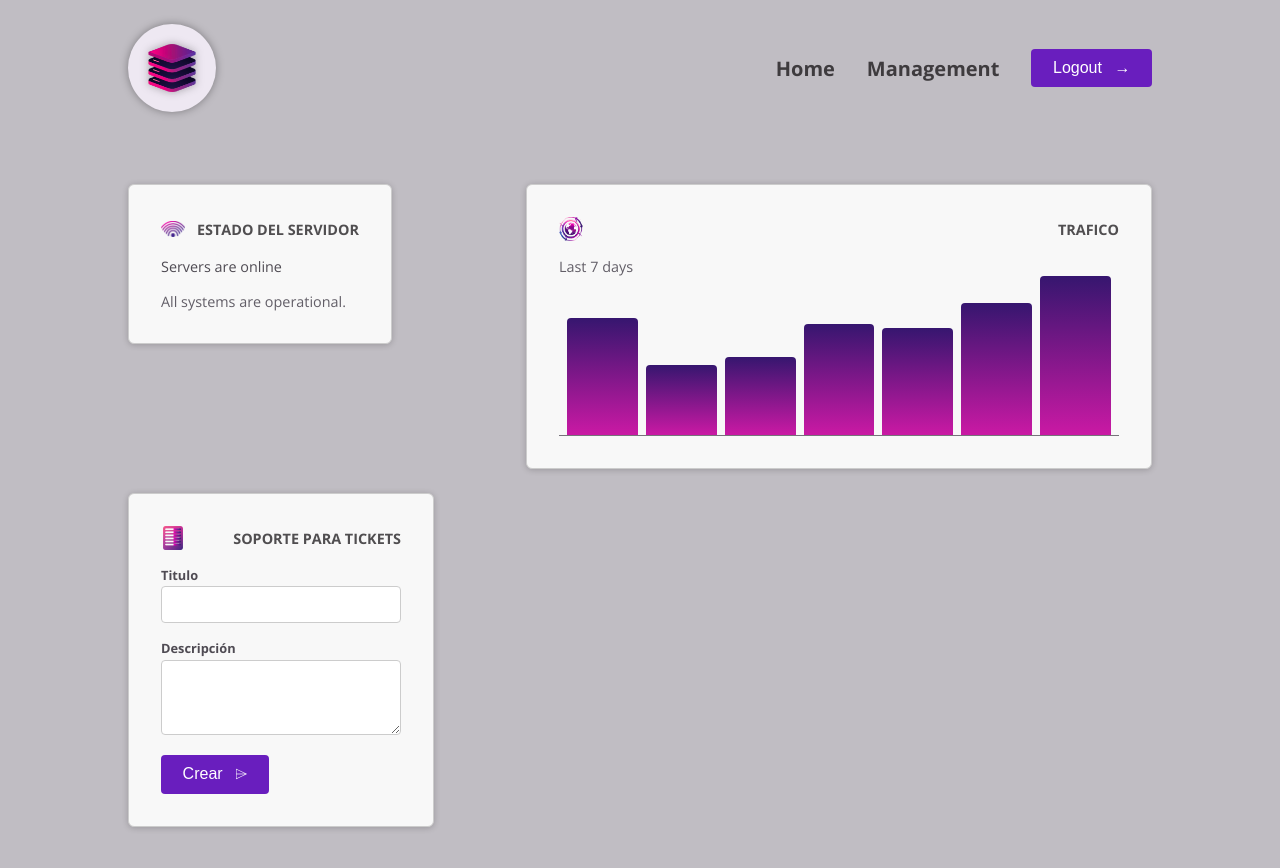
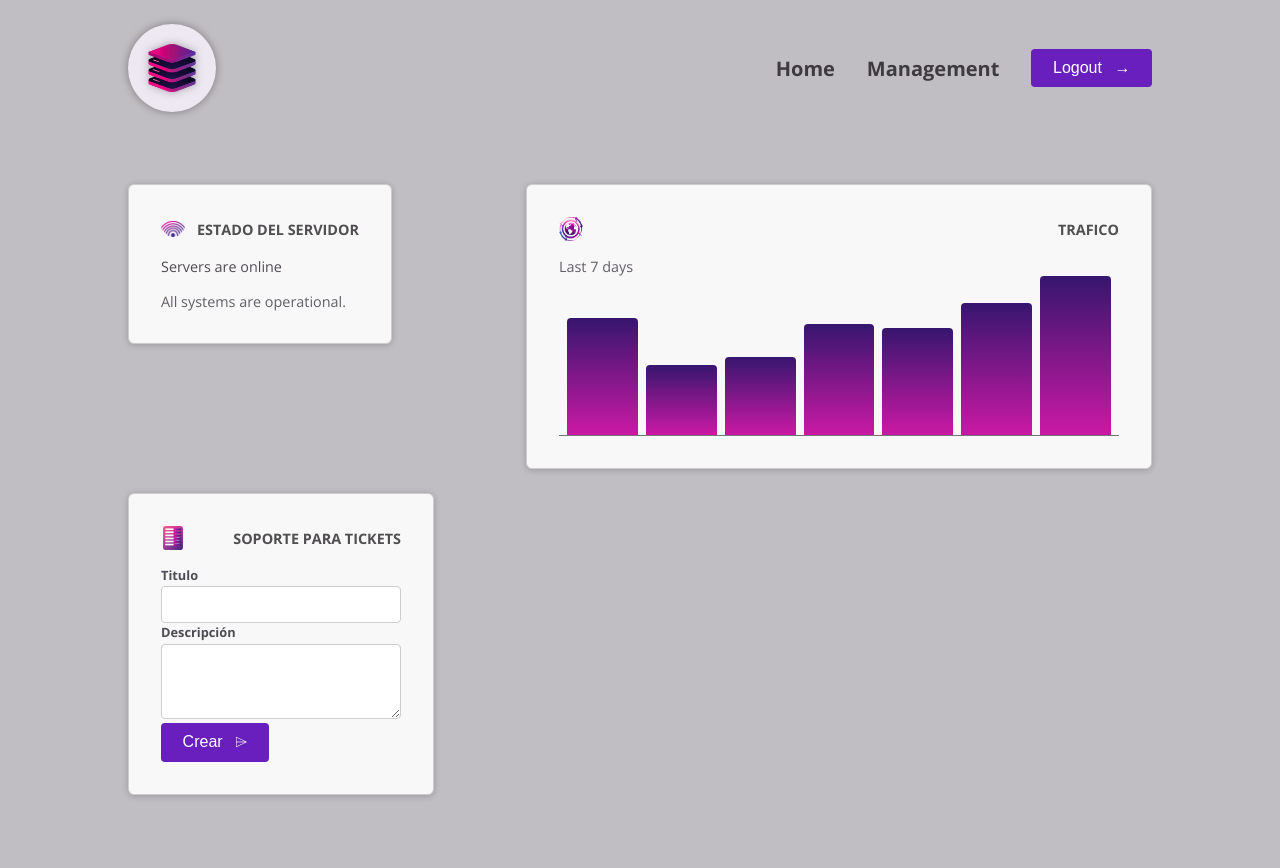
Before and after one commit to BryanVas24/TercerProyectoAngular, an Angular app: page / in a window 1280 px wide. Shown: the top 868 px of the page. After the commit the page ends 843 px from the top, so only its background shows below. Built offline with nearby package versions, Linux system fonts and the light colour scheme.

Commit message:
Multi element custom component

```diff
--- a/src/app/dashboard/tickets/new-ticket/new-ticket.component.html
+++ b/src/app/dashboard/tickets/new-ticket/new-ticket.component.html
@@ -1,12 +1,10 @@
 <form>
-  <p>
-    <label>Titulo</label>
+  <app-control labelText="Titulo">
     <input name="title" id="title" />
-  </p>
-  <p>
-    <label>Descripción</label>
+  </app-control>
+  <app-control labelText="Descripción">
     <textarea name="request" id="request" rows="3"></textarea>
-  </p>
+  </app-control>
   <p>
     <button appButton>Crear <span class="icon">⌲</span></button>
   </p>
--- a/src/app/dashboard/tickets/new-ticket/new-ticket.component.ts
+++ b/src/app/dashboard/tickets/new-ticket/new-ticket.component.ts
@@ -1,10 +1,11 @@
 import { Component } from '@angular/core';
 import { ButtonComponent } from '../../../shared/button/button.component';
+import { ControlComponent } from '../../../shared/control/control.component';
 
 @Component({
   selector: 'app-new-ticket',
   standalone: true,
-  imports: [ButtonComponent],
+  imports: [ButtonComponent, ControlComponent],
   templateUrl: './new-ticket.component.html',
   styleUrl: './new-ticket.component.css',
 })
--- /dev/null
+++ b/src/app/shared/control/control.component.html
@@ -0,0 +1,5 @@
+<p>
+  <label>{{ labelText }}</label>
+  <!--Usando una coma en el select podes especificar más cosas a seleccionar-->
+  <ng-content select="input,textarea"></ng-content>
+</p>
```
Also changed, not shown: src/app/shared/control/control.component.ts (added, +12 -0 lines), src/app/shared/control/control.component.css (added).
